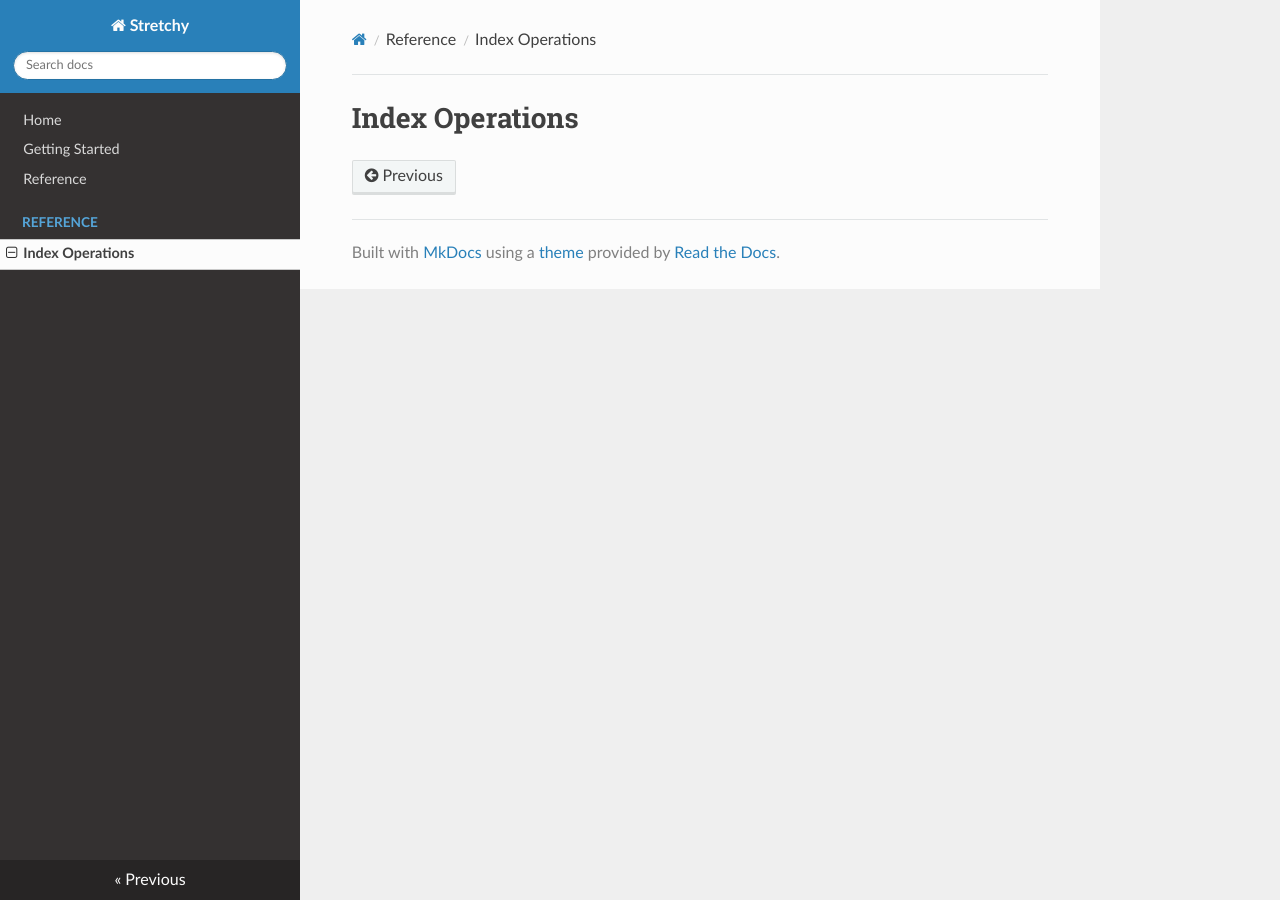
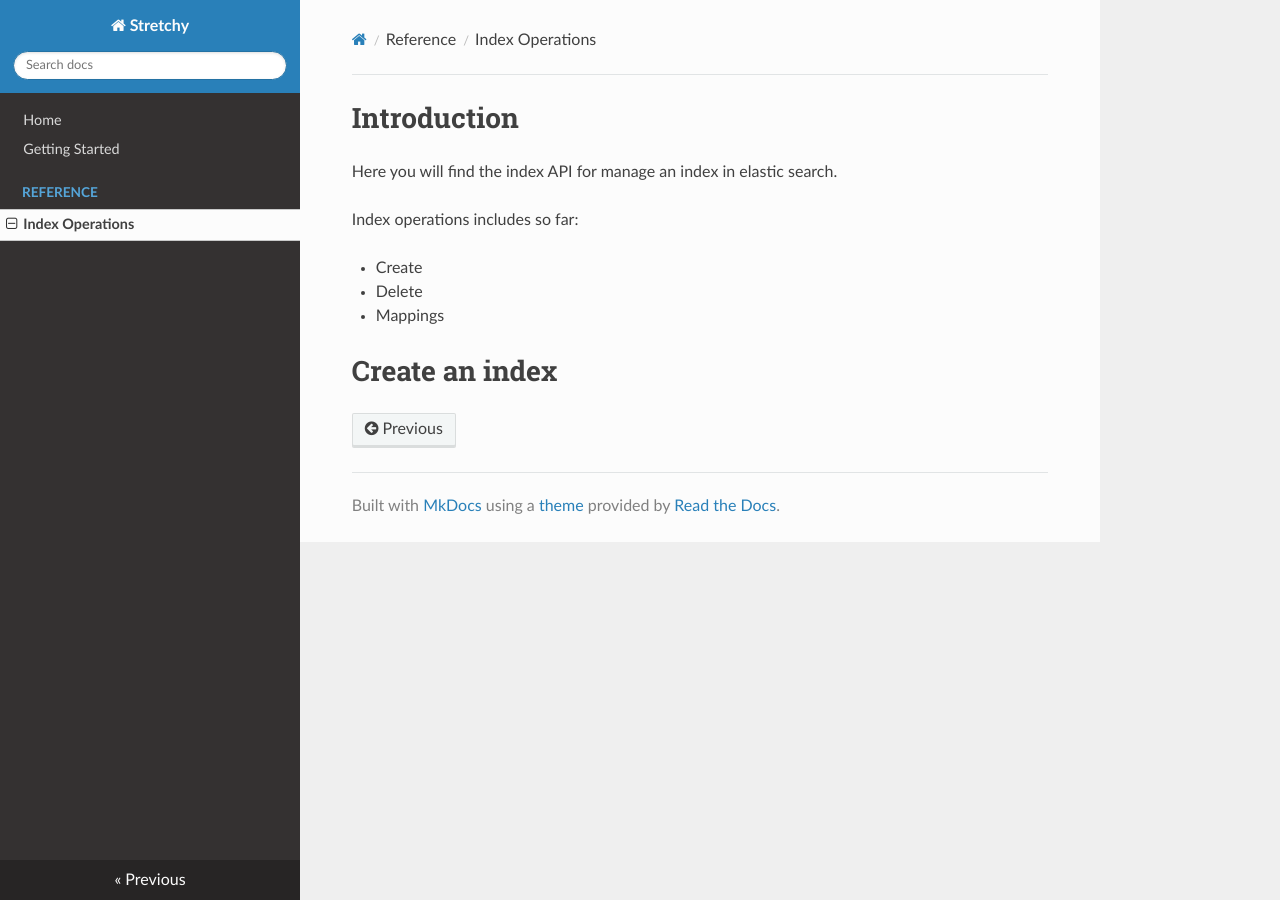
Before and after one commit to ErickTamayo/Stretchy, an MkDocs documentation site: the page built from docs/reference/index_operations.md, in a window 1280 px wide. Built offline with MkDocs 1.6.1, drawn with Linux system fonts in a browser that asks for light colours; nearby versions of some CDN libraries; old or Windows-style settings are respelled for this version of MkDocs.

Commit message:
on going

```diff
--- a/docs/reference/index_operations.md
+++ b/docs/reference/index_operations.md
@@ -1,2 +1,11 @@
-Index Operations
-=========
+#Introduction
+
+Here you will find the index API for manage an index in elastic search.
+
+Index operations includes so far:
+
+* Create
+* Delete
+* Mappings
+
+# Create an index
--- a/mkdocs.yml
+++ b/mkdocs.yml
@@ -1,7 +1,7 @@
 site_name: Stretchy
 theme: readthedocs
+use_directory_urls: false
 pages:
 - ['index.md', 'Home']
 - ['getting_started.md', 'Getting Started']
-- ['reference/index.md', 'Reference']
 - ['reference/index_operations.md', 'Reference', 'Index Operations']
```
Also changed, not shown: docs/getting_started.md (+9 -2 lines), docs/index.md (+2 -1 lines), docs/reference.md (added, +7 -0 lines), docs/reference/index.md (deleted, +0 -3 lines), 1 other file.
